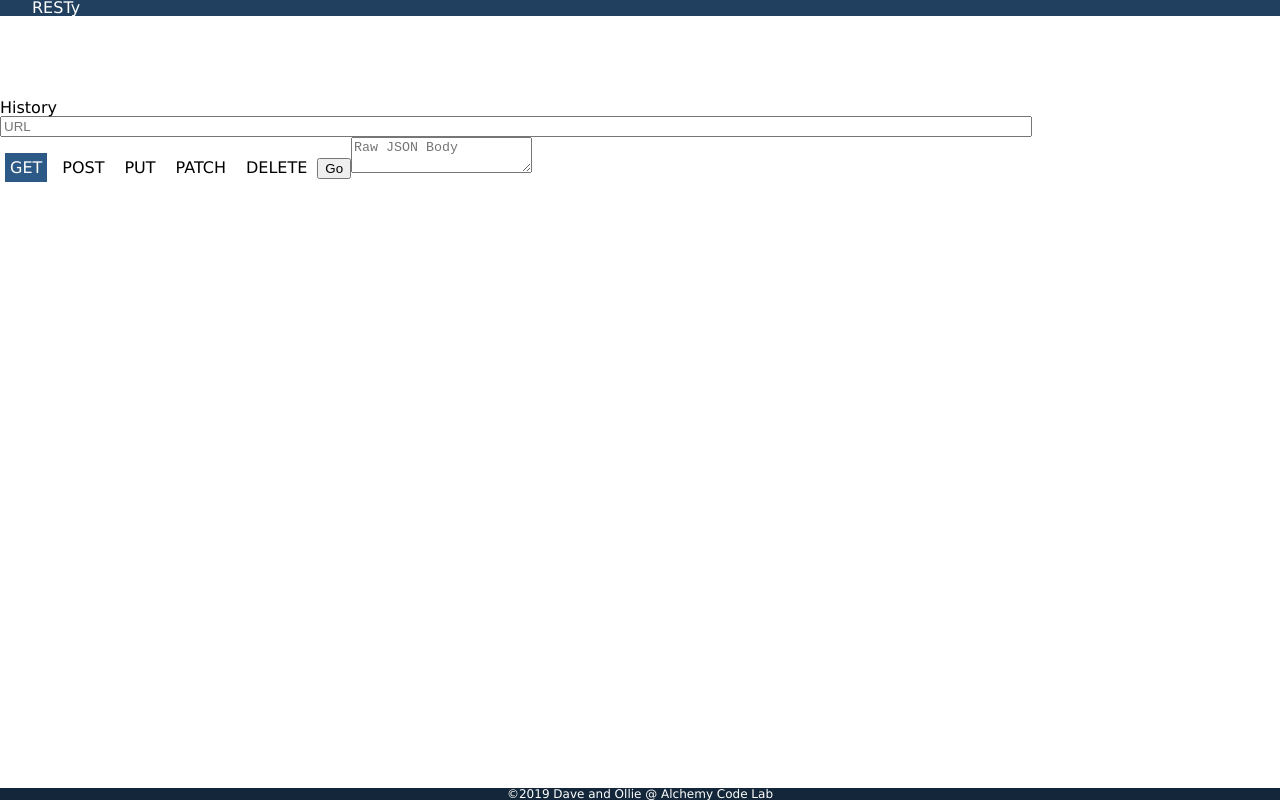
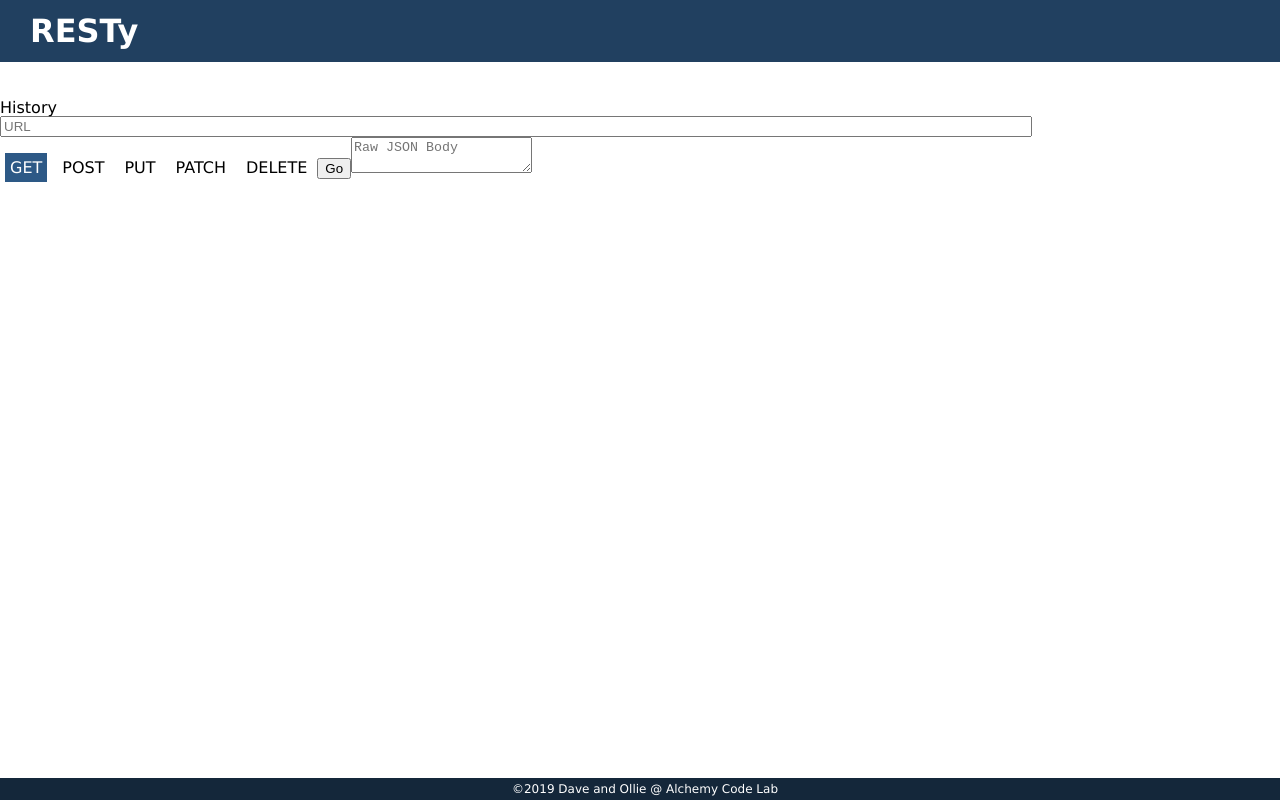
Before and after one commit to 401-advanced-javascript-davetrost/resty-dave-and-ollie, a React app: page / in a window 1280 px wide. Built offline with nearby package versions, Linux system fonts and the light colour scheme.

Commit message:
header and footer styles

```diff
--- a/src/components/Footer.css
+++ b/src/components/Footer.css
@@ -5,6 +5,7 @@
   position: fixed;
   bottom: 0;
   width: 100%;
+  padding: 5px;
 
   p {
     text-align: center;
--- a/src/components/Header.css
+++ b/src/components/Header.css
@@ -3,10 +3,12 @@
   top: 0;
   width: 100%;
   background-color: #214060;
-  padding: 0 2em;
+  padding: 15px 30px;
 
   h1 {
     color: white;
     font-family: Verdana;
+    font-size: 32px;
+    font-weight: bolder;
   }
 }
--- /dev/null
+++ b/src/components/Response.css
@@ -0,0 +1,3 @@
+.Response {
+  background-color: #CCCCCC;
+}
--- a/src/components/Response.js
+++ b/src/components/Response.js
@@ -1,9 +1,10 @@
 import React from 'react';
 import PropTypes from 'prop-types';
+import styles from './Response.css';
 
 export default function Response({ response }) {
   return (
-    <pre>{response}</pre>
+    <pre styles={styles.Response}>{response}</pre>
   );
 }
 
```
